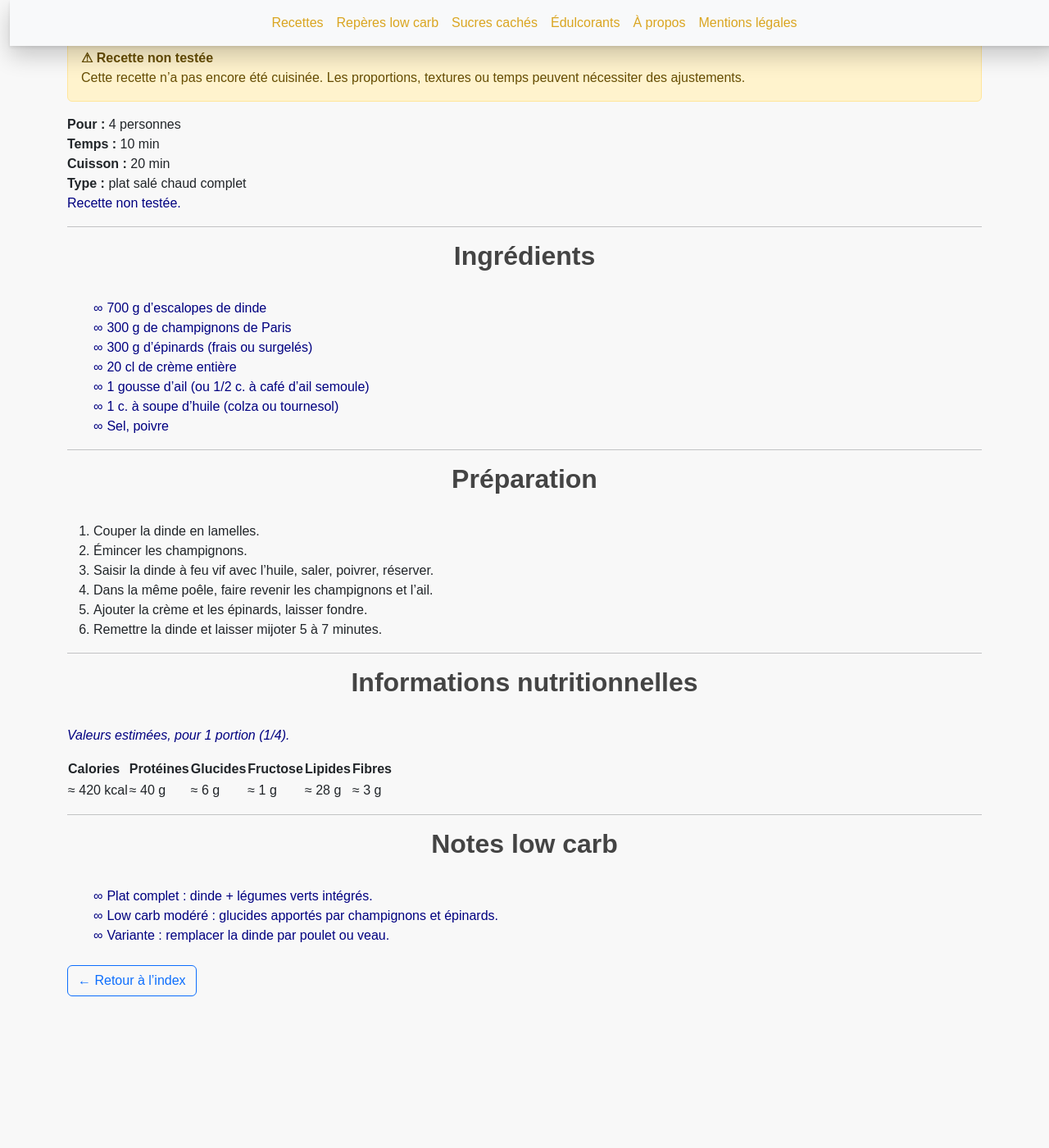
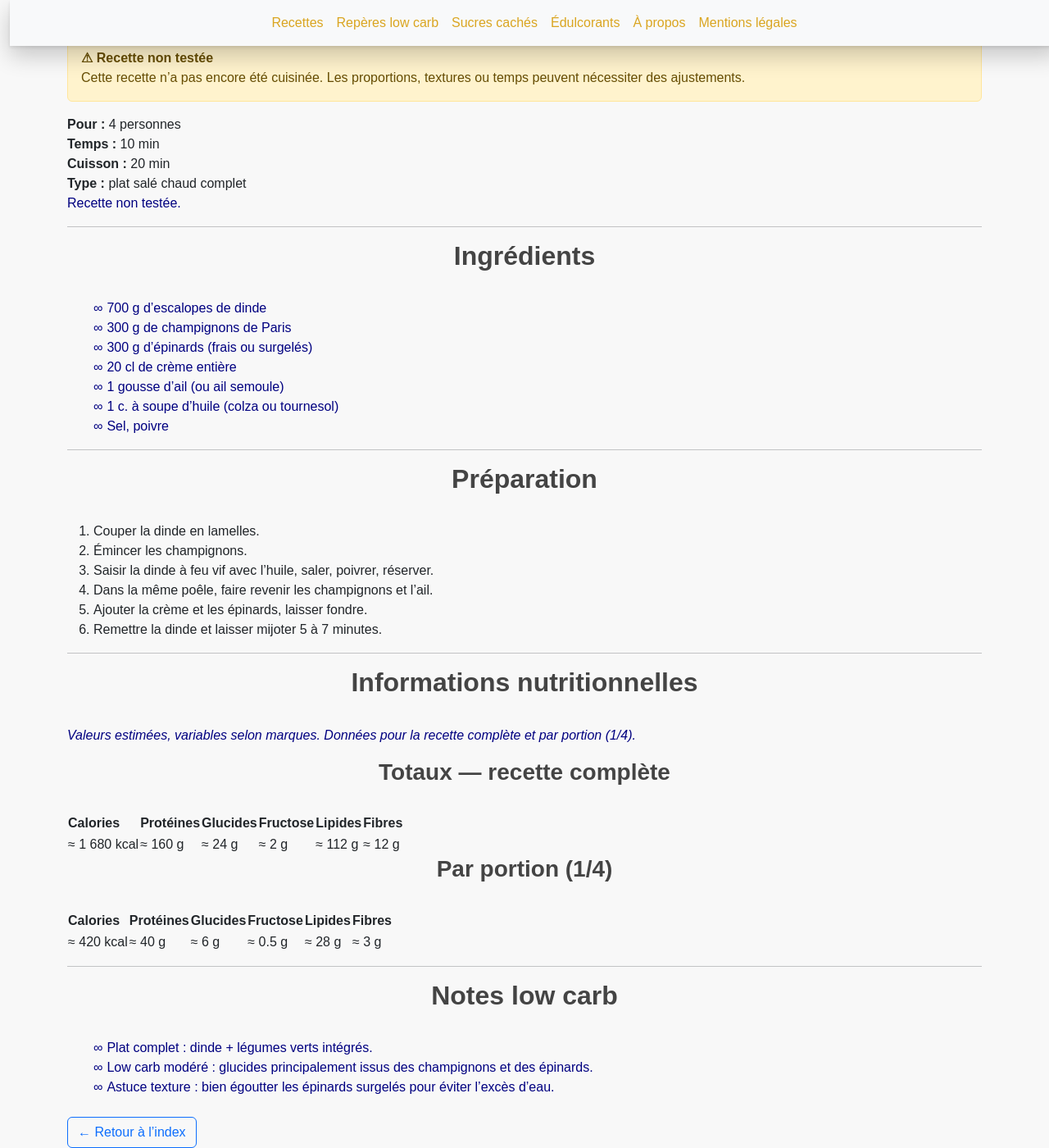
Before and after one commit to laurie-boissay/laurie-boissay.github.io, a Jekyll site: the page built from recettes/dinde-creme-champignons-epinards.html, in a window 1280 px wide and 1400 px high, scrolled down 206 px. Shown: the whole window at 82% size. Built offline with Jekyll 4.4.1, drawn with Linux system fonts in a browser that asks for light colours; before the commit the page ends 1421 px from its top, so only the background shows below that.

Commit message:
Update dinde-creme-champignons-epinards.html

```diff
--- a/recettes/dinde-creme-champignons-epinards.html
+++ b/recettes/dinde-creme-champignons-epinards.html
@@ -12,33 +12,33 @@ tags:
   - tres-proteine
   - rapide
 extra_head: |
-  <script type=\"application/ld+json\">
+  <script type="application/ld+json">
   {
-    \"@context\": \"https://schema.org\",
-    \"@type\": \"Recipe\",
-    \"name\": \"Dinde crème, champignons & épinards\",
-    \"description\": \"Dinde à la crème avec champignons et épinards, plat low carb complet.\",
-    \"recipeYield\": \"4 personnes\",
-    \"prepTime\": \"PT10M\",
-    \"cookTime\": \"PT20M\",
-    \"totalTime\": \"PT30M\",
-    \"recipeCategory\": \"Plats\",
-    \"recipeIngredient\": [
-      \"700 g d'escalopes de dinde\",
-      \"300 g de champignons de Paris\",
-      \"300 g d'épinards (frais ou surgelés)\",
-      \"20 cl de crème entière\",
-      \"1 gousse d'ail (ou ail semoule)\",
-      \"1 c. à soupe d'huile de colza ou tournesol\",
-      \"Sel, poivre\"
+    "@context": "https://schema.org",
+    "@type": "Recipe",
+    "name": "Dinde crème, champignons & épinards",
+    "description": "Dinde à la crème avec champignons et épinards, plat low carb complet.",
+    "recipeYield": "4 personnes",
+    "prepTime": "PT10M",
+    "cookTime": "PT20M",
+    "totalTime": "PT30M",
+    "recipeCategory": "Plats",
+    "recipeIngredient": [
+      "700 g d'escalopes de dinde",
+      "300 g de champignons de Paris",
+      "300 g d'épinards (frais ou surgelés)",
+      "20 cl de crème entière",
+      "1 gousse d'ail",
+      "1 c. à soupe d'huile",
+      "Sel, poivre"
     ],
-    \"recipeInstructions\": [
-      { \"@type\": \"HowToStep\", \"text\": \"Couper la dinde en lamelles.\" },
-      { \"@type\": \"HowToStep\", \"text\": \"Émincer les champignons.\" },
-      { \"@type\": \"HowToStep\", \"text\": \"Saisir la dinde à la poêle avec l’huile, réserver.\" },
-      { \"@type\": \"HowToStep\", \"text\": \"Faire revenir champignons et ail.\" },
-      { \"@type\": \"HowToStep\", \"text\": \"Ajouter la crème et les épinards.\" },
-      { \"@type\": \"HowToStep\", \"text\": \"Remettre la dinde, laisser mijoter 5–7 min.\" }
+    "recipeInstructions": [
+      { "@type": "HowToStep", "text": "Couper la dinde en lamelles." },
+      { "@type": "HowToStep", "text": "Émincer les champignons." },
+      { "@type": "HowToStep", "text": "Saisir la dinde à la poêle avec l’huile, réserver." },
+      { "@type": "HowToStep", "text": "Faire revenir les champignons et l’ail." },
+      { "@type": "HowToStep", "text": "Ajouter la crème et les épinards." },
+      { "@type": "HowToStep", "text": "Remettre la dinde et laisser mijoter 5 à 7 minutes." }
     ]
   }
   </script>
@@ -51,18 +51,21 @@ extra_head: |
     <div><strong>Cuisson :</strong> 20 min</div>
     <div><strong>Type :</strong> plat salé chaud complet</div>
   </div>
-  <p class="recipe-lead__note"><strong>Recette non testée.</strong></p>
+  <p class="recipe-lead__note">
+    <strong>Recette non testée.</strong>
+  </p>
 </div>
 
 <hr>
 
 <h2>Ingrédients</h2>
+
 <ul class="recipe-ingredients">
   <li><strong>700 g</strong> d’escalopes de dinde</li>
   <li><strong>300 g</strong> de champignons de Paris</li>
   <li><strong>300 g</strong> d’épinards (frais ou surgelés)</li>
   <li><strong>20 cl</strong> de crème entière</li>
-  <li><strong>1</strong> gousse d’ail (ou <strong>1/2 c. à café</strong> d’ail semoule)</li>
+  <li><strong>1</strong> gousse d’ail (ou ail semoule)</li>
   <li><strong>1 c. à soupe</strong> d’huile (colza ou tournesol)</li>
   <li>Sel, poivre</li>
 </ul>
@@ -70,6 +73,7 @@ extra_head: |
 <hr>
 
 <h2>Préparation</h2>
+
 <ol class="recipe-steps">
   <li>Couper la dinde en lamelles.</li>
   <li>Émincer les champignons.</li>
@@ -82,12 +86,46 @@ extra_head: |
 <hr>
 
 <h2>Informations nutritionnelles</h2>
-<p class="recipe-nutrition__disclaimer"><em>Valeurs estimées, pour 1 portion (1/4).</em></p>
+
+<p class="recipe-nutrition__disclaimer">
+  <em>Valeurs estimées, variables selon marques. Données pour la recette complète et par portion (1/4).</em>
+</p>
+
 <div class="recipe-nutrition">
+  <h3>Totaux — recette complète</h3>
   <table class="recipe-table">
     <thead>
       <tr>
-        <th>Calories</th><th>Protéines</th><th>Glucides</th><th>Fructose</th><th>Lipides</th><th>Fibres</th>
+        <th>Calories</th>
+        <th>Protéines</th>
+        <th>Glucides</th>
+        <th>Fructose</th>
+        <th>Lipides</th>
+        <th>Fibres</th>
+      </tr>
+    </thead>
+    <tbody>
+      <tr>
+        <td>≈ 1 680 kcal</td>
+        <td>≈ 160 g</td>
+        <td>≈ 24 g</td>
+        <td>≈ 2 g</td>
+        <td>≈ 112 g</td>
+        <td>≈ 12 g</td>
+      </tr>
+    </tbody>
+  </table>
+
+  <h3>Par portion (1/4)</h3>
+  <table class="recipe-table">
+    <thead>
+      <tr>
+        <th>Calories</th>
+        <th>Protéines</th>
+        <th>Glucides</th>
+        <th>Fructose</th>
+        <th>Lipides</th>
+        <th>Fibres</th>
       </tr>
     </thead>
     <tbody>
@@ -95,7 +133,7 @@ extra_head: |
         <td>≈ 420 kcal</td>
         <td>≈ 40 g</td>
         <td>≈ 6 g</td>
-        <td>≈ 1 g</td>
+        <td>≈ 0.5 g</td>
         <td>≈ 28 g</td>
         <td>≈ 3 g</td>
       </tr>
@@ -106,8 +144,9 @@ extra_head: |
 <hr>
 
 <h2>Notes low carb</h2>
+
 <ul class="recipe-notes">
   <li><strong>Plat complet :</strong> dinde + légumes verts intégrés.</li>
-  <li><strong>Low carb modéré :</strong> glucides apportés par champignons et épinards.</li>
-  <li><strong>Variante :</strong> remplacer la dinde par poulet ou veau.</li>
+  <li><strong>Low carb modéré :</strong> glucides principalement issus des champignons et des épinards.</li>
+  <li><strong>Astuce texture :</strong> bien égoutter les épinards surgelés pour éviter l’excès d’eau.</li>
 </ul>
```
